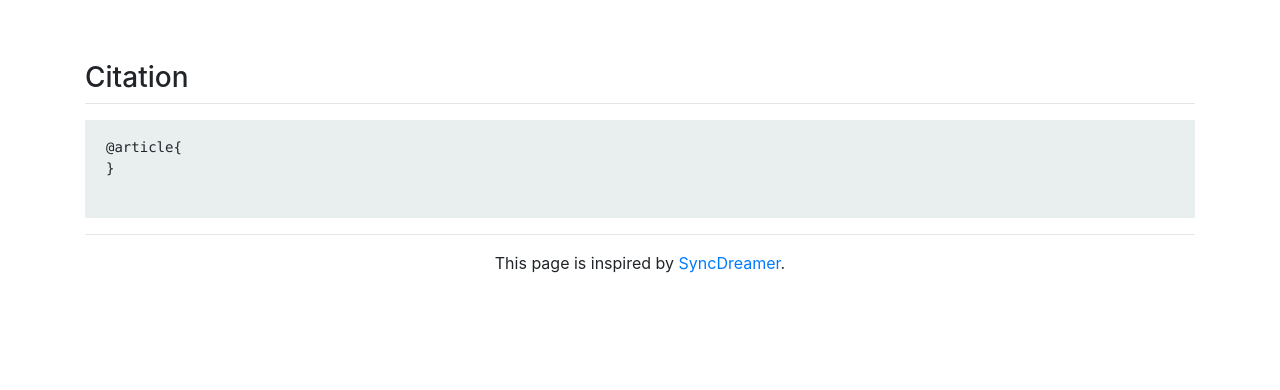
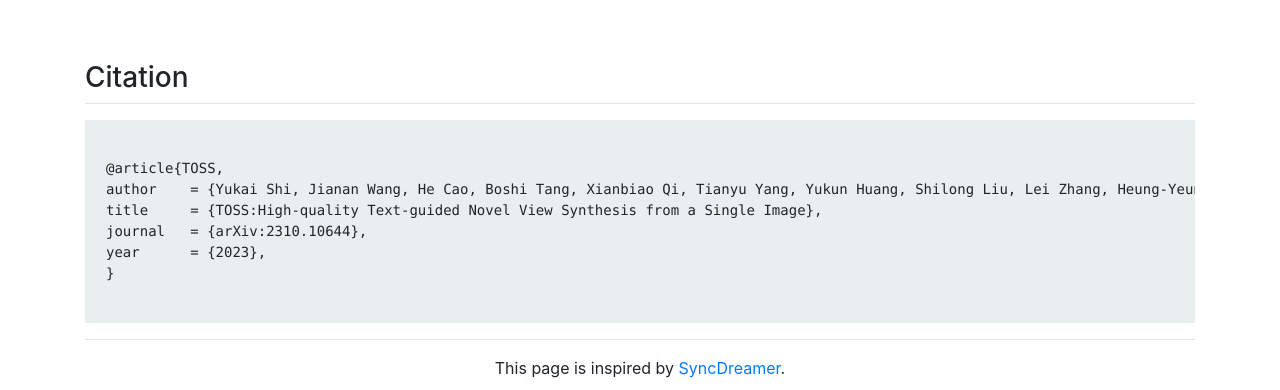
Before and after one commit to toss3d/toss3d, a plain HTML site: page index.html in a window 1280 px wide. Shown: the part 5615-6005 px from the top of the page. Before the commit the page ends 5900 px from the top, so only its background shows below. Drawn offline with nearby package versions, Linux system fonts and the light colour scheme.

Commit message:
Add files via upload

```diff
--- a/index.html
+++ b/index.html
@@ -45,7 +45,7 @@
 
             <div class="row justify-content-center">
               <div class="column">
-                  <p class="mb-5"><a class="btn btn-large btn-light" href="https://toss3d.github.io/" role="button" target="_blank">
+                  <p class="mb-5"><a class="btn btn-large btn-light" href="https://arxiv.org/abs/2310.10644" role="button" target="_blank">
                     <i class="fa fa-file"></i> Paper</a> </p>
               </div>
               <!-- <div class="column">
@@ -191,7 +191,12 @@
       <div class="col-12">
           <h3>Citation</h3>
           <hr style="margin-top:0px">
-              <pre style="background-color: #e9eeef;padding: 1.25em 1.5em"><code>@article{
+              <pre style="background-color: #e9eeef;padding: 1.25em 1.5em"><code>
+@article{TOSS,
+author    = {Yukai Shi, Jianan Wang, He Cao, Boshi Tang, Xianbiao Qi, Tianyu Yang, Yukun Huang, Shilong Liu, Lei Zhang, Heung-Yeung Shum},
+title     = {TOSS:High-quality Text-guided Novel View Synthesis from a Single Image},
+journal   = {arXiv:2310.10644},
+year      = {2023},
 }</code>
               </pre>
           <hr>
```
